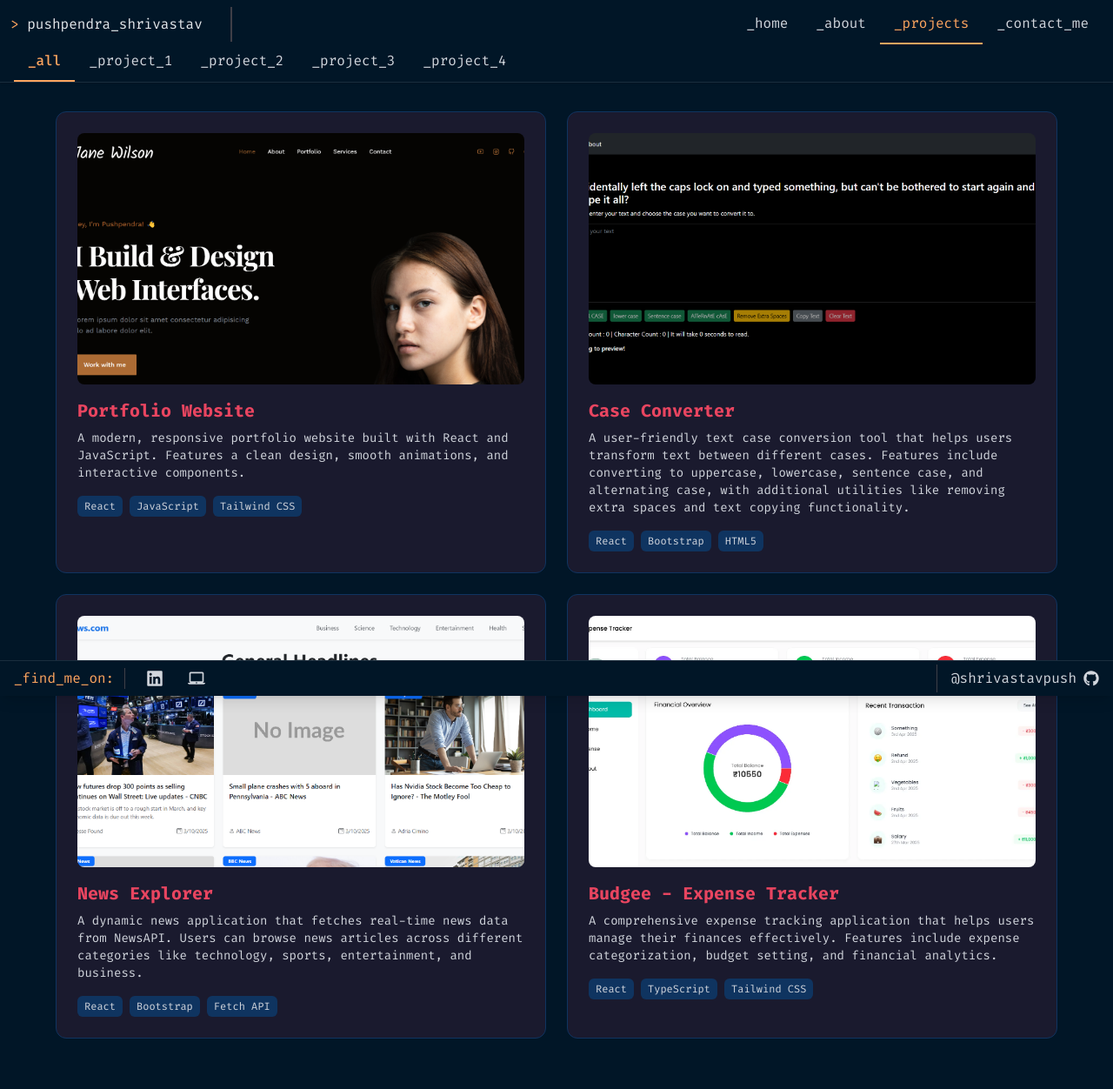
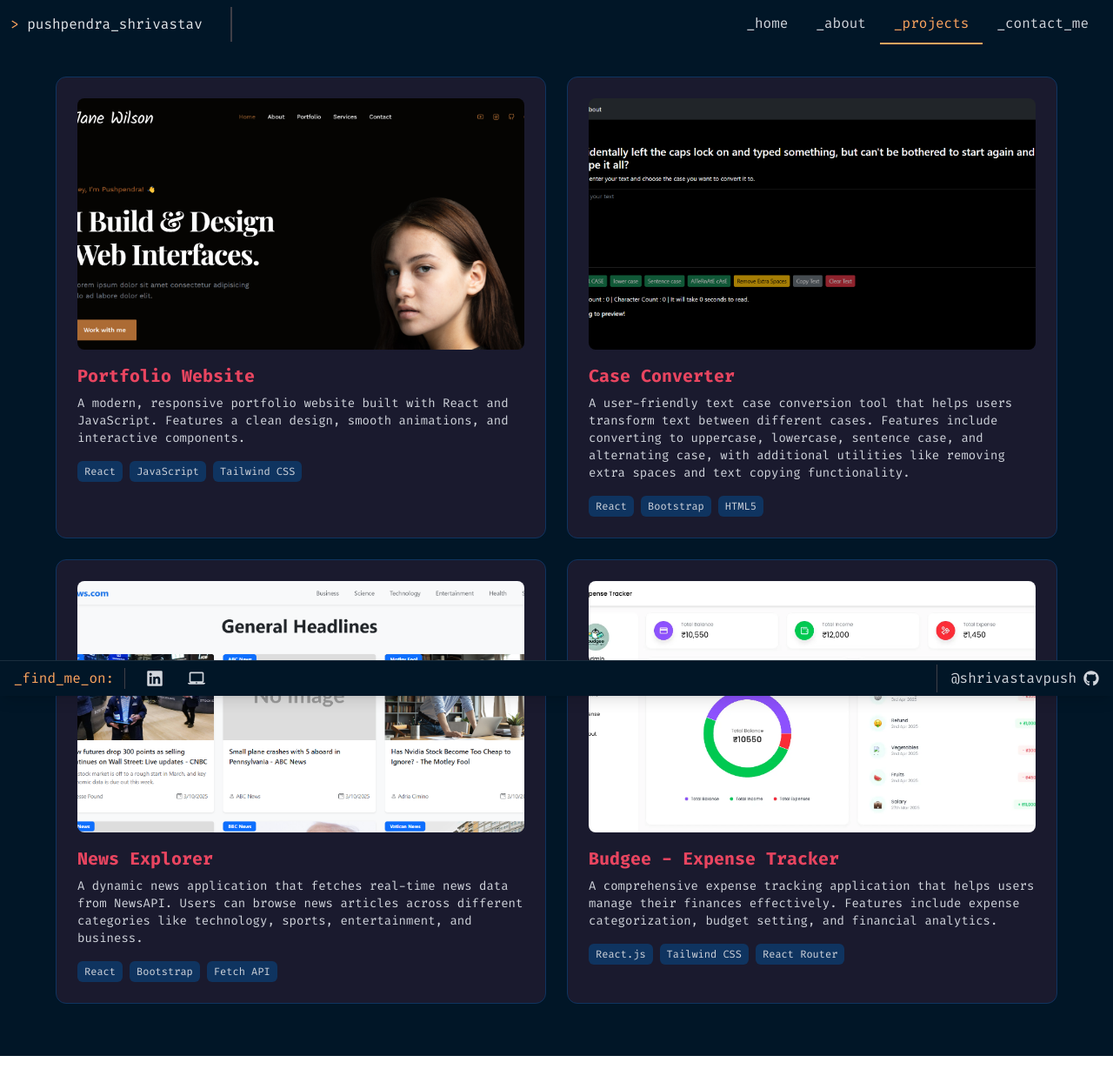
Before and after one commit to shrivastavpush/my-portfolio, a React (Vite) app: page /projects/all in a window 1280 px wide. Shown: the top 1252 px of the page at 87% size. After the commit the page ends 1214 px from the top, so only its background shows below. Built offline with nearby package versions, Linux system fonts and the light colour scheme.

Commit message:
updated projecs navigation

```diff
--- a/src/components/Project/Project.tsx
+++ b/src/components/Project/Project.tsx
@@ -1,24 +1,36 @@
 import React from 'react';
-import { Outlet, Link, useLocation } from 'react-router-dom';
+import { Outlet, Link, useLocation, useNavigate } from 'react-router-dom';
 import { projectsData } from '../../data/projects';
-import ProjectNav from './ProjectNav';
+import { IoCaretBackSharp } from 'react-icons/io5';
 
 const Project: React.FC = () => {
     const location = useLocation();
+    const navigate = useNavigate();
     const showProjectGrid = location.pathname === '/projects/all';
 
     return (
         <div className="flex flex-col w-full min-h-[calc(100vh-90px)] bg-[#011627] relative">
-            {/* Background elements moved here and given negative z-index */}
+
             <div className="absolute inset-0 -z-10 bg-gradient-to-br from-[#011627] to-[#011627] opacity-50"></div>
             <div className="absolute top-20 left-10 -z-10 w-64 h-64 rounded-full bg-[#0f3460] opacity-20 blur-3xl"></div>
             <div className="absolute bottom-20 right-10 -z-10 w-80 h-80 rounded-full bg-[#e94560] opacity-10 blur-3xl"></div>
 
-            <ProjectNav />
+            {!showProjectGrid && (
+                <button
+                    onClick={() => navigate('/projects/all')}
+                    className="fixed top-16 md:top-20 left-2 md:left-10 p-1.5
+                    flex items-center justify-center gap-2 transition-all duration-300
+                    text-[#fea55f] border border-[#fea55f] rounded-lg  z-50 cursor-pointer hover:scale-105"
+                >
+                    <IoCaretBackSharp className="w-4 h-4" />
+                    <span className="text-sm hidden md:block">Back to All</span>
+                    <span className="text-sm block md:hidden">Back</span>
+                </button>
+            )}
 
             <div className="flex-1">
                 {showProjectGrid && (
-                    <div className="py-20">
+                    <div className="pt-5 pb-15 px-5 md:px-0 md:pt-10">
                         <div className="max-w-6xl mx-auto w-full">
                             <div className="grid grid-cols-1 md:grid-cols-2 gap-6">
                                 {projectsData.map((project) => (
--- a/src/components/Project/ProjectDetail.tsx
+++ b/src/components/Project/ProjectDetail.tsx
@@ -25,7 +25,8 @@ const ProjectDetail: React.FC = () => {
     }
 
     return (
-        <section className="flex flex-col w-full h-[83vh] bg-[#1a1a2e] p-8 relative overflow-hidden">
+        <section className="flex flex-col w-full h-[calc(100vh-70px)] bg-[#1a1a2e] p-8 relative overflow-hidden">
+
             {/* Background elements */}
             <div className="absolute top-0 left-0 w-full h-full bg-gradient-to-br from-[#1a1a2e] to-[#16213e] z-0"></div>
             <div className="absolute top-20 left-10 w-64 h-64 rounded-full bg-[#0f3460] opacity-20 blur-3xl"></div>
--- a/src/components/Project/ProjectNav.tsx
+++ /dev/null
@@ -1,37 +0,0 @@
-import React from "react";
-import { NavLink } from "react-router-dom";
-import { projectsData } from '../../data/projects';
-import { ProjectsData, LinkClassNameArgs } from '../../types/Types';
-
-const typedProjectsData = projectsData as unknown as ProjectsData;
-
-const ProjectNav: React.FC = () => {
-    const linkClass = ({ isActive }: LinkClassNameArgs): string =>
-        isActive
-            ? "relative px-3 sm:px-4 py-2 sm:py-2.5 text-[#fea55f] border-b-2 border-[#fea55f] transition-all duration-300 font-medium whitespace-nowrap"
-            : "relative px-3 sm:px-4 py-2 sm:py-2.5 text-gray-300 border-b-2 border-transparent transition-all duration-300 hover:text-white hover:border-white/20 whitespace-nowrap";
-
-    return (
-        <nav className="flex w-full items-center justify-start text-gray-300 bg-[#011627] overflow-x-auto scrollbar-hide border-b border-white/10 shadow-sm fixed">
-            <div className="flex items-center w-full px-2 sm:px-4">
-                <NavLink
-                    to="all"
-                    className={linkClass}
-                >
-                    <span className="font-fira-code text-sm sm:text-base">_all</span>
-                </NavLink>
-                {typedProjectsData.map((project) => (
-                    <NavLink
-                        key={project.id}
-                        to={project.id}
-                        className={linkClass}
-                    >
-                        <span className="font-fira-code text-sm sm:text-base">_{project.id}</span>
-                    </NavLink>
-                ))}
-            </div>
-        </nav>
-    );
-};
-
-export default ProjectNav;
--- a/src/data/projects.ts
+++ b/src/data/projects.ts
@@ -91,7 +91,6 @@ export const projectsData: Project[] = [
                 "category": "UI/UX",
                 "items": [
                     "Responsive Cards",
-                    "Category Filters",
                     "Dynamic Loading"
                 ],
                 "icon": "FiLayout"
@@ -112,22 +111,31 @@ export const projectsData: Project[] = [
         "title": "Budgee - Expense Tracker",
         "description": "A comprehensive expense tracking application that helps users manage their finances effectively. Features include expense categorization, budget setting, and financial analytics.",
         "image": Budgee,
-        "github": "https://github.com/404",
-        "liveDemo": "https://budgee-expense-tracker.netlify.app",
+        "github": "https://github.com/shrivastavpush/budgee",
+        "liveDemo": "https://budgeee.vercel.app/",
         "techStack": [
             {
                 "category": "Frontend",
                 "items": [
-                    "React",
-                    "TypeScript",
-                    "Tailwind CSS"
+                    "React.js",
+                    "Tailwind CSS",
+                    "React Router",
+                    "Recharts"
                 ],
                 "icon": "FiCode"
             },
             {
+                "category": "Backend",
+                "items": [
+                    "Node.js",
+                    "Express.js",
+                    "MongoDB"
+                ],
+                "icon": "FiServer"
+            },
+            {
                 "category": "State Management",
                 "items": [
-                    "Redux Toolkit",
                     "Local Storage",
                     "Context API"
                 ],
```
